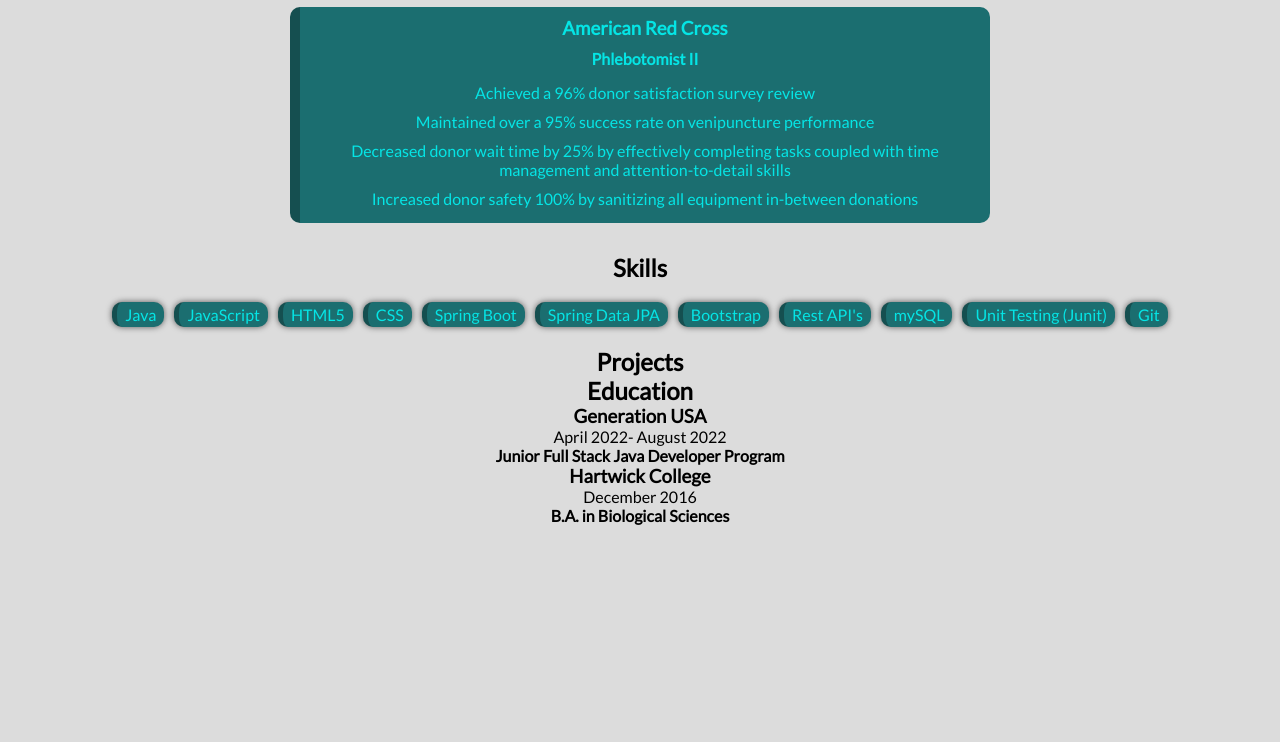
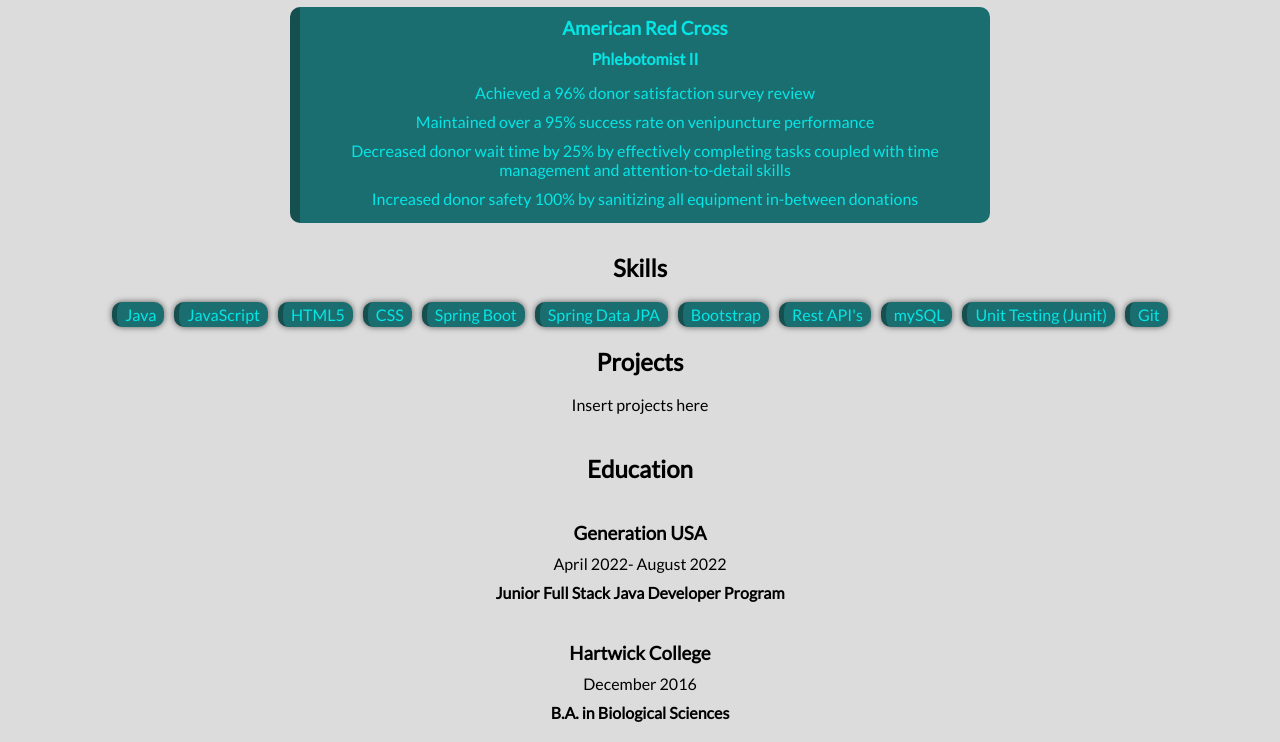
Before and after one commit to TZ-codes/Portfolio, a plain HTML site: page index.html in a window 1280 px wide. Shown: the part 1473-2215 px from the top of the page. Before the commit the page ends 1998 px from the top, so only its background shows below. Drawn offline with Linux system fonts and the light colour scheme.

Commit message:
edited project and educatoin section

```diff
--- a/index.html
+++ b/index.html
@@ -112,16 +112,19 @@
                 <li>Unit Testing (Junit)</li>
                 <li>Git</li>
             </ul>
-        </div>
+            </div>
         </div>
 
         <div id="project-section">
             <h2>Projects</h2>
+            <br>
+            <p>Insert projects here</p>
         </div>
 
         <div id="education-section">
             <div>
                 <h2>Education</h2>
+                <br>
                 <h3>Generation USA</h3>
                 <span> April 2022- August 2022</span>
                 <h4>Junior Full Stack Java Developer Program</h4>
--- a/style.css
+++ b/style.css
@@ -98,11 +98,11 @@
 }
 
 #skills-list {
-    flex-wrap: wrap;
     display: flex;
     justify-content: center;
     gap: 10px;
     padding-bottom: 20px;
+    flex-wrap: wrap;
 
 }
 
@@ -115,3 +115,12 @@
     border-radius: 10px;
     box-shadow: 0 0 6px rgba(0, 0, 0, .6);
 }
+
+
+#project-section p {
+    padding-bottom: 20px;
+}
+
+#education-section * {
+    padding: 10px;
+}
```
